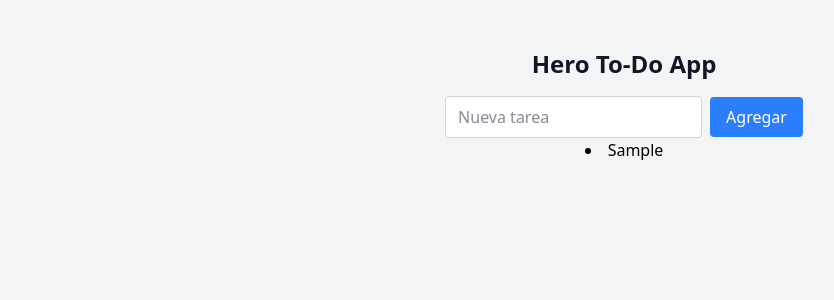
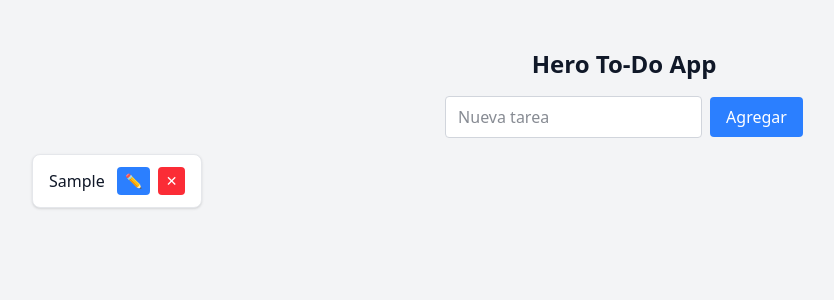
Before and after one commit to manulecam/react-zero-to-hero, a React (Vite) app in the folder Hero To-Do App/: page / in a window 1280 px wide. Both pictures are taken after typing "Sample" into the empty fields and a click on the button "Agregar". Shown: the top 300 px of the page, without its empty margins (16-850 px from the left). Built offline with nearby package versions, Linux system fonts and the light colour scheme.

Commit message:
refactor: improve UI
- add box for tasks
- add edit and delete buttons (not working yet)

```diff
--- a/Hero To-Do App/src/TodoApp.tsx
+++ b/Hero To-Do App/src/TodoApp.tsx
@@ -12,10 +12,9 @@ export default function TodoApp() {
 
     setTasks((prevTasks) => [...prevTasks, task]);
     setTask('');
-  }
+  };
 
   return (
-    <>
     <div className="p-4 bg-gray-100 dark:bg-gray-900 min-h-screen">
       <h1 className="text-2xl font-bold mb-4 text-gray-900 dark:text-white">Hero To-Do App</h1>
       <input
@@ -24,17 +23,32 @@ export default function TodoApp() {
         className="border border-gray-300 dark:border-gray-600 rounded px-3 py-2 mr-2 bg-white dark:bg-gray-800 text-gray-900 dark:text-white"
         placeholder="Nueva tarea"
       />
-        <button
-          onClick={addTask}
-          className="bg-blue-500 dark:bg-blue-600 text-white px-4 py-2 rounded hover:bg-blue-600 dark:hover:bg-blue-700">
+      <button onClick={addTask} className="bg-blue-500 dark:bg-blue-600 text-white px-4 py-2 rounded hover:bg-blue-600 dark:hover:bg-blue-700">
         Agregar
       </button>
+      <ul className='mt-4 space-y-3 max-w-fit'>
         {
           tasks.map((task, index) => (
-            <li key={index}>{task}</li>
+            <li key={index} className="bg-white dark:bg-gray-800 text-gray-900 dark:text-white px-4 py-3 rounded-lg border border-gray-200 dark:border-gray-600 shadow-sm flex items-center justify-between gap-3">
+              <span className="flex-1 text-left">{task}</span>
+              <div className="flex items-center gap-2">
+                <button
+                  className="bg-blue-500 hover:bg-blue-600 text-white px-2 py-1 rounded text-sm transition-colors duration-200"
+                  title="Editar tarea"
+                >
+                  ✏️
+                </button>
+                <button
+                  className="bg-red-500 hover:bg-red-600 text-white px-2 py-1 rounded text-sm transition-colors duration-200"
+                  title="Eliminar tarea"
+                >
+                  ✕
+                </button>
+              </div>
+            </li>
           ))
         }
+      </ul>
     </div>
-    </>
   )
 }
```
Lines whose indentation alone changed are shown as unchanged.
